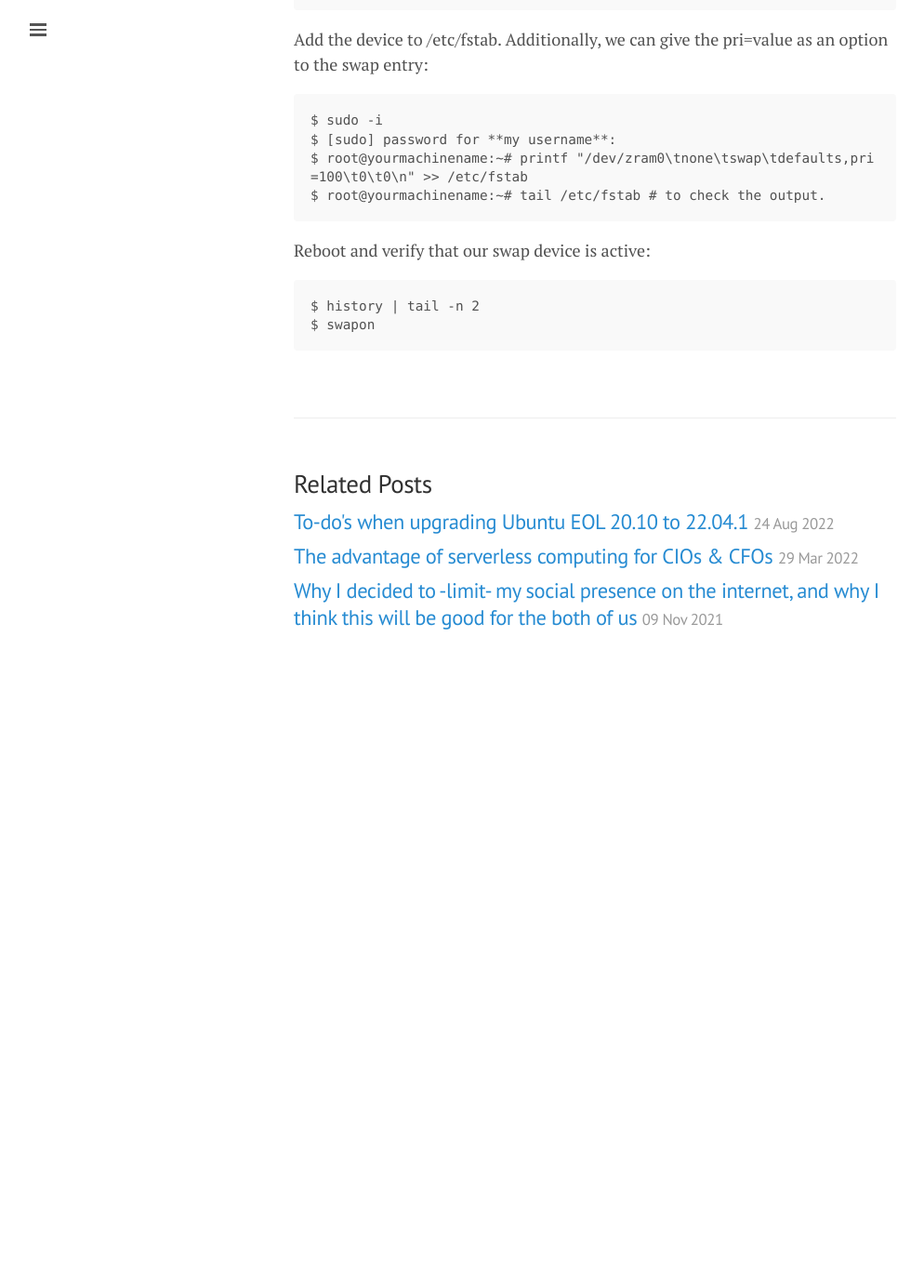
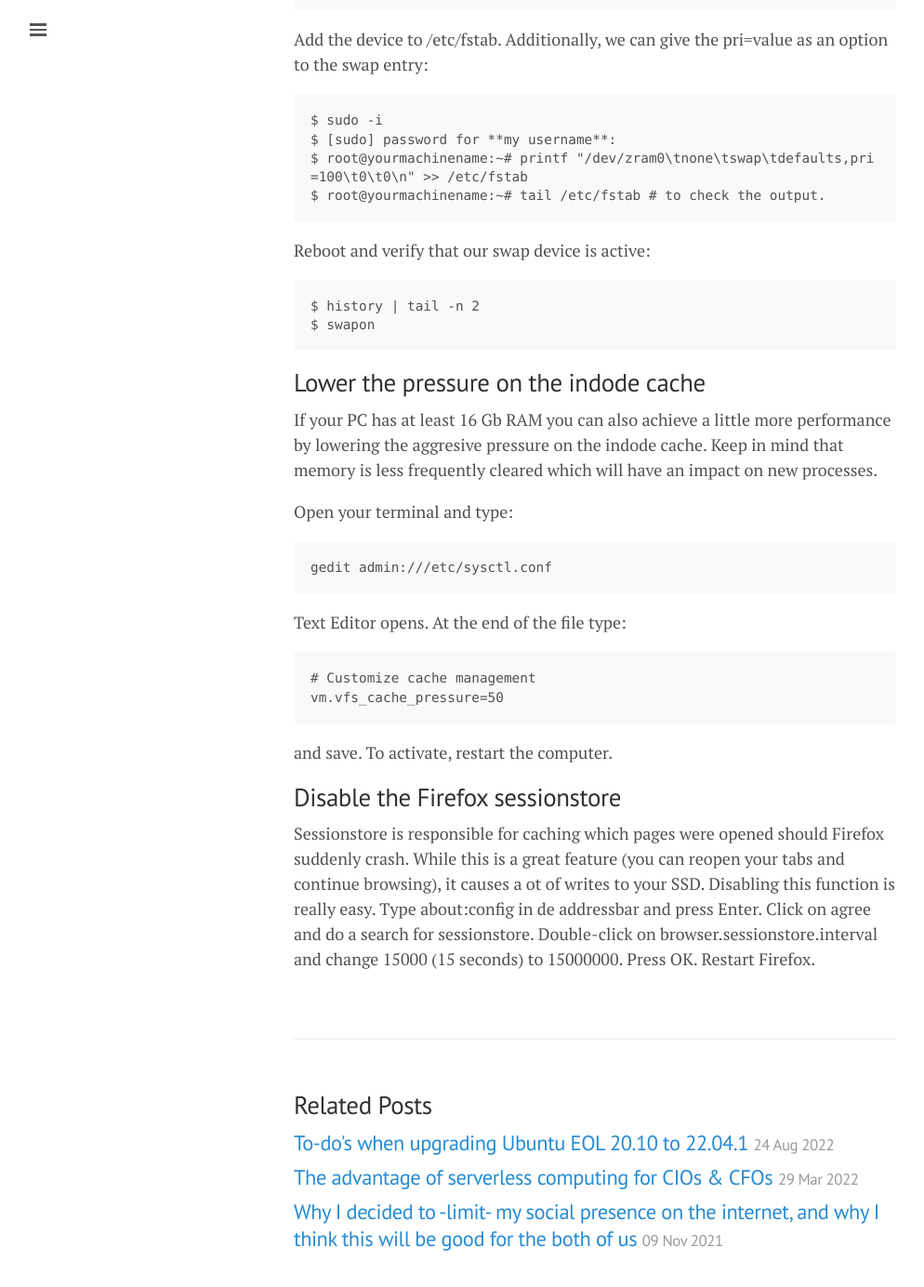
Before and after one commit to lgeurts/lgeurts.github.io, a Jekyll site: the page built from _posts/2022-10-03-optimizing-ubuntu-22.04.1-jammy-jellyfish.md, in a window 1280 px wide and 1400 px high, scrolled down 2374 px. Shown: the top 1384 px of the window at 93% size, without its empty margins (0-994 px from the left). Built offline with Jekyll 4.4.1, drawn with Linux system fonts in a browser that asks for light colours; nearby versions of some CDN libraries; comment, search, counter and statistics services are not loaded; before the commit the page ends 3106 px from its top, so only the background shows below that; some of the changed text lies outside the part shown.

Commit message:
Update 2022-10-03-optimizing-ubuntu-22.04.1-jammy-jellyfish.md

````diff
--- a/_posts/2022-10-03-optimizing-ubuntu-22.04.1-jammy-jellyfish.md
+++ b/_posts/2022-10-03-optimizing-ubuntu-22.04.1-jammy-jellyfish.md
@@ -84,3 +84,23 @@ Reboot and verify that our swap device is active:
 $ history | tail -n 2
 $ swapon
 ```
+
+## Lower the pressure on the indode cache
+
+If your PC has at least 16 Gb RAM you can also achieve a little more performance by lowering the aggresive pressure on the indode cache. Keep in mind that memory is less frequently cleared which will have an impact on new processes.
+
+Open your terminal and type:
+```
+gedit admin:///etc/sysctl.conf
+```
+Text Editor opens. At the end of the file type:
+```
+# Customize cache management
+vm.vfs_cache_pressure=50
+```
+and save. To activate, restart the computer.
+
+## Disable the Firefox sessionstore
+
+Sessionstore is responsible for caching which pages were opened should Firefox suddenly crash. While this is a great feature (you can reopen your tabs and continue browsing), it causes a ot of writes to your SSD.
+Disabling this function is really easy. Type about:config in de addressbar and press Enter. Click on agree and do a search for sessionstore. Double-click on browser.sessionstore.interval and change 15000 (15 seconds) to 15000000. Press OK. Restart Firefox.
````
